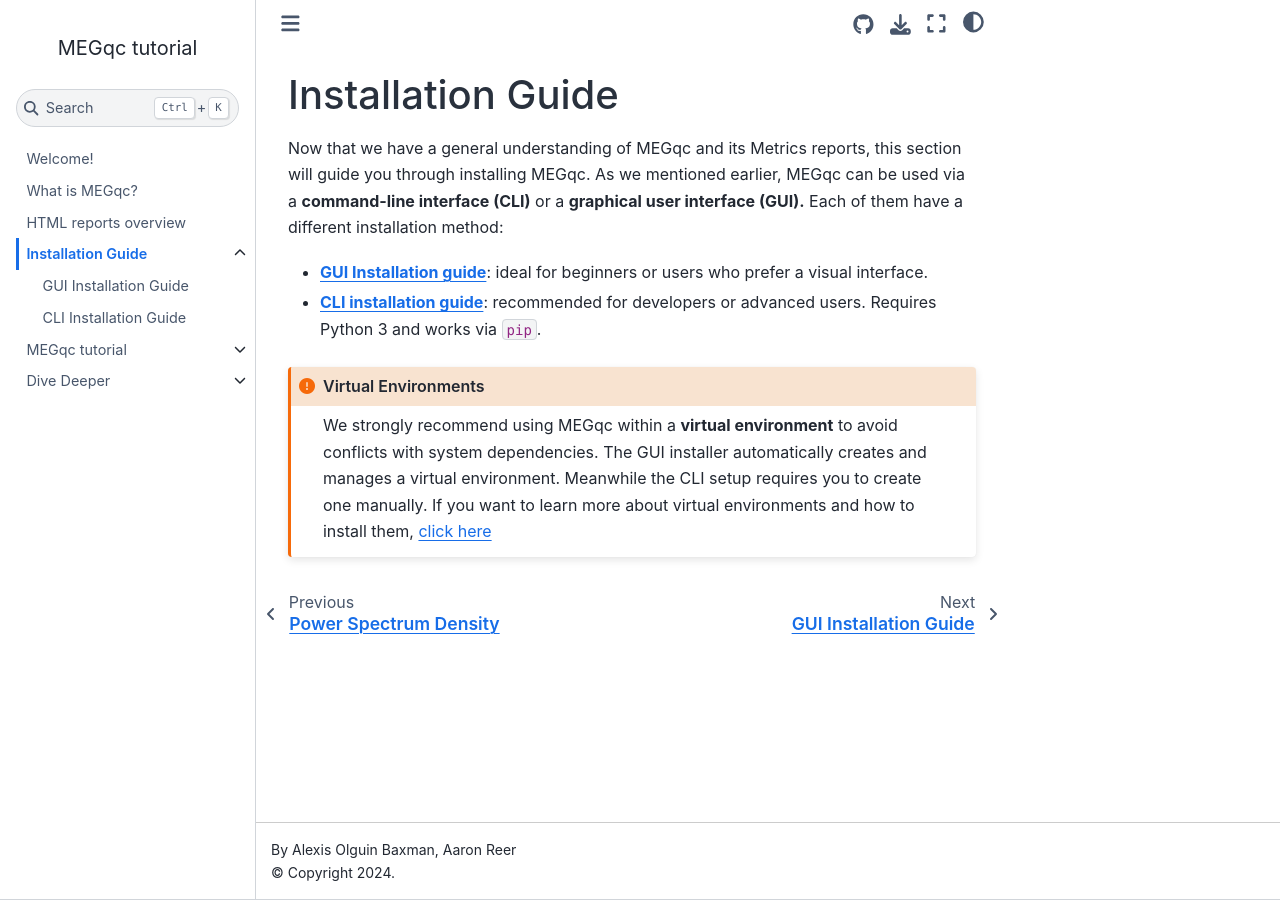
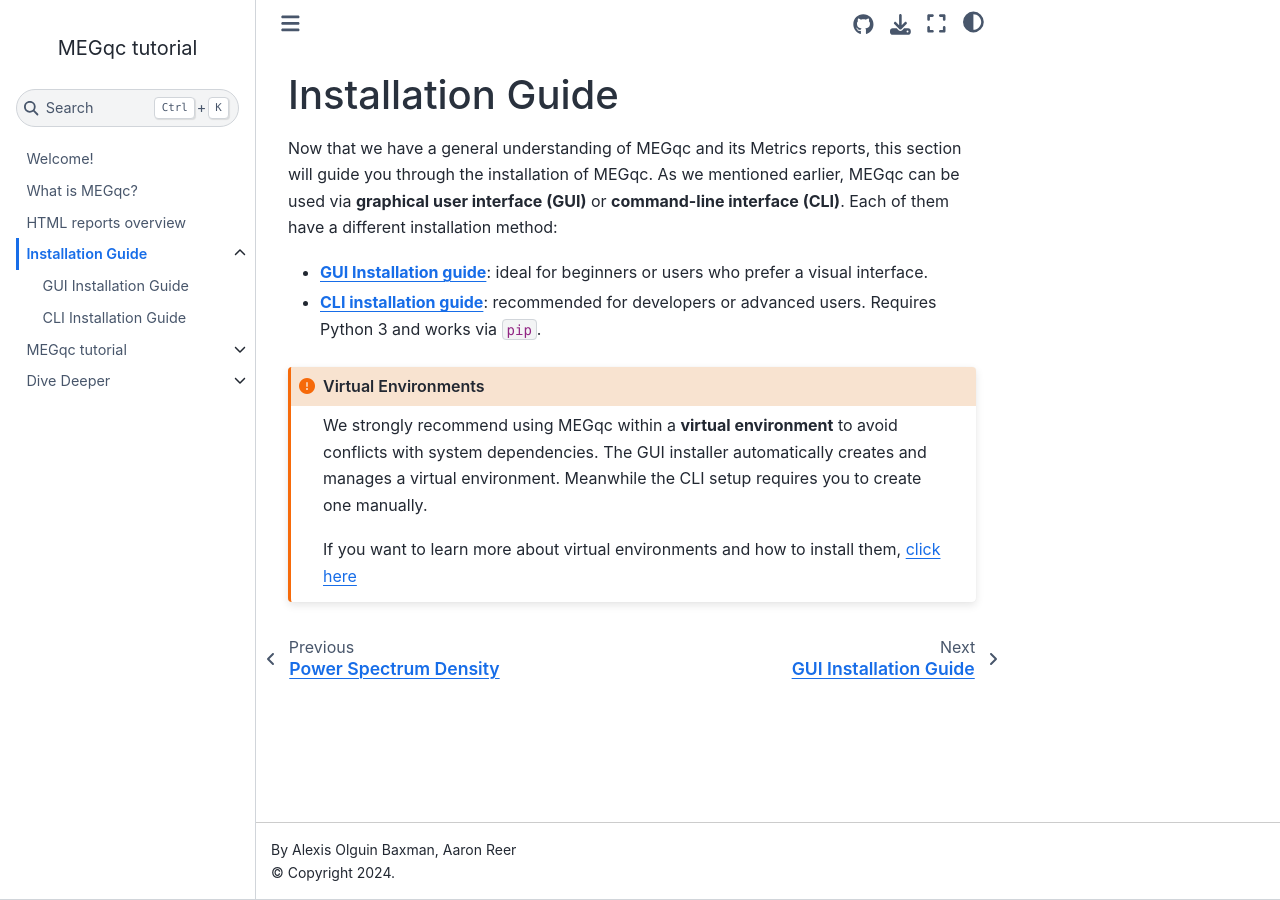
Before and after one commit to ANCPLabOldenburg/megqc_documentation, a Jupyter Book: the page built from book/installation.md, in a window 1280 px wide. Built offline with Jupyter Book 1.0.4 settings and Sphinx 7.4.7 and the Sphinx Book theme 1.1.4, drawn with Linux system fonts in a browser that asks for light colours; pages that are not in the unit, such as notebooks, are missing from menus.

Commit message:
Update installation.md

````diff
--- a/book/installation.md
+++ b/book/installation.md
@@ -1,5 +1,5 @@
 # Installation Guide
-Now that we have a general understanding of MEGqc and its Metrics reports, this section will guide you through installing MEGqc. As we mentioned earlier, MEGqc can be used via a **command-line interface (CLI)** or a **graphical user interface (GUI).** Each of them have a different installation method:
+Now that we have a general understanding of MEGqc and its Metrics reports, this section will guide you through the installation of MEGqc. As we mentioned earlier, MEGqc can be used via **graphical user interface (GUI)** or **command-line interface (CLI)**.  Each of them have a different installation method:
 
 * **[GUI Installation guide](../installation/gui.md)**: ideal for beginners or users who prefer a visual interface.
 * **[CLI installation guide](../installation/cli.md)**: recommended for developers or advanced users. Requires Python 3 and works via `pip`.
@@ -10,6 +10,7 @@ Now that we have a general understanding of MEGqc and its Metrics reports, this
 
 We strongly recommend using MEGqc within a **virtual environment** to avoid conflicts with system dependencies.
 The GUI installer  automatically creates and manages a virtual environment. Meanwhile the CLI setup requires you to create one manually.
+
 If you want to learn more about virtual environments and how to install them, [click here](../extra/environment.md)
 
 ```
````
